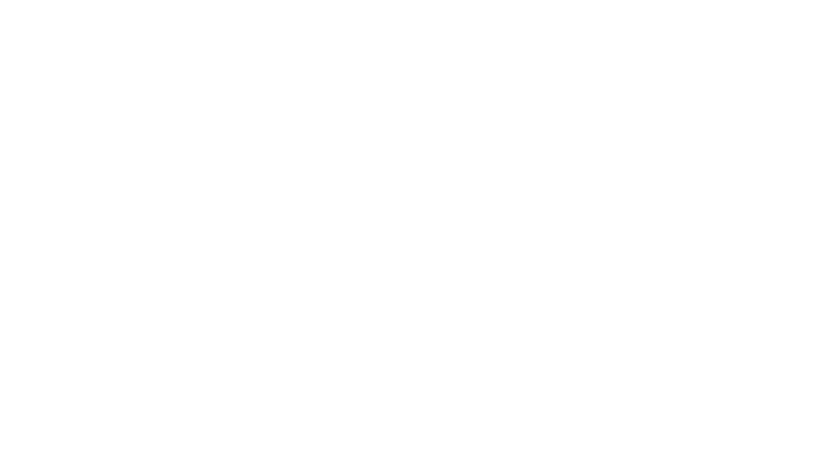
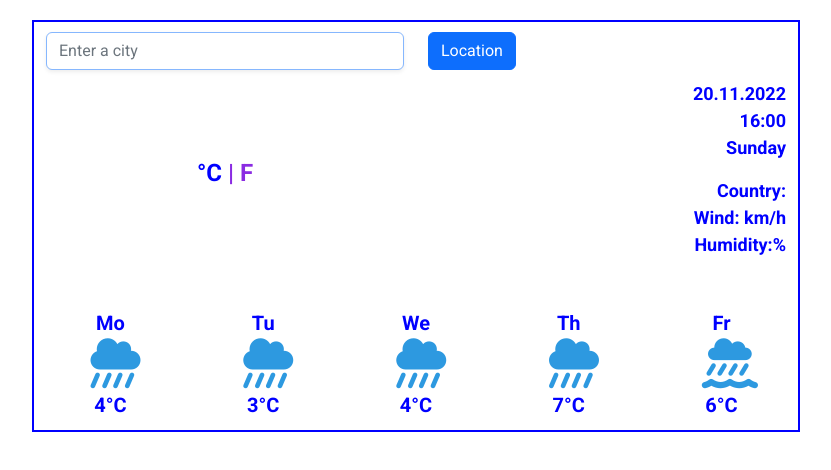
Before and after one commit to 169233/firstExperienceWithGitHub, a plain HTML site: page index.html in a window 1280 px wide. Shown: the whole page, without its empty margins (224-1055 px from the left). Drawn offline with nearby package versions, Linux system fonts and the light colour scheme; files that its build step writes are made by us from their sources.

Commit message:
Add files via upload

```diff
--- a/index.html
+++ b/index.html
@@ -1,12 +1,99 @@
 <!DOCTYPE html>
 <html lang="en">
-<head>
-    <meta charset="UTF-8">
-    <meta http-equiv="X-UA-Compatible" content="IE=edge">
-    <meta name="viewport" content="width=device-width, initial-scale=1.0">
-    <title>Document</title>
-</head>
-<body>
-
-</body>
+  <head>
+    <meta charset="UTF-8" />
+    <meta http-equiv="X-UA-Compatible" content="IE=edge" />
+    <meta name="viewport" content="width=device-width, initial-scale=1.0" />
+    <!-- CSS only -->
+    <link
+      href="https://cdn.jsdelivr.net/npm/bootstrap@5.2.2/dist/css/bootstrap.min.css"
+      rel="stylesheet"
+      integrity="sha384-Zenh87qX5JnK2Jl0vWa8Ck2rdkQ2Bzep5IDxbcnCeuOxjzrPF/et3URy9Bv1WTRi"
+      crossorigin="anonymous" />
+    <script
+      src="https://kit.fontawesome.com/9846938fb0.js"
+      crossorigin="anonymous"></script>
+    <link rel="preconnect" href="https://fonts.googleapis.com" />
+    <link rel="preconnect" href="https://fonts.gstatic.com" crossorigin />
+    <link
+      href="https://fonts.googleapis.com/css2?family=Roboto:ital,wght@0,100;0,300;0,400;0,500;0,700;0,900;1,100;1,300;1,400;1,500;1,700;1,900&display=swap"
+      rel="stylesheet" />
+    <script src="https://cdn.jsdelivr.net/npm/axios@1.1.2/dist/axios.min.js"></script>
+    <title>WeatherApp</title>
+    <link rel="stylesheet" href="src/style.css" />
+  </head>
+  <body>
+    <div class="container">
+      <div class="row">
+        <div class="col-6">
+      <form id="enterCity">
+        <input
+          id="searchCity"
+          class="form-control shadow-sm"
+          type="text"
+          placeholder="Enter a city"
+          autofocus="on" />
+          </div>
+        <div class="col-3">
+          <button id="location" type="button" class="btn btn-primary">
+            Location
+          </button>
+        </div>
+      </form>
+      </div>
+      <div class="row">
+        <div class="col main">
+          <h1></h1>
+          <i id="icon" ></i>
+          <br />
+          <div id="temperature">
+            <span id="celsium" class="celsium">°C</span>
+            <span id="fahrenheit" class="fahrenheit">| F</span>
+          </div>
+          <div id="description"></div>
+        </div>
+        <div class="col">
+          <ul>
+            <li id="date">20.11.2022</li>
+            <li id="time">16:00</li>
+            <li id="weekDay">Sunday</li>
+          </ul>
+          <ul>
+            <li>Country:<span id="country"></span></li>
+            <li>Wind: <span id="wind"></span> km/h</li>
+            <li>Humidity:<span id="humidity"></span>%</li>
+          </ul>
+        </div>
+      </div>
+      <br />
+      <div class="row">
+        <div class="col-1">
+          Mo
+          <i class="fa-solid fa-cloud-showers-heavy"></i>
+          4°C
+        </div>
+        <div class="col-1">
+          Tu
+          <i class="fa-solid fa-cloud-showers-heavy"></i>
+          3°C
+        </div>
+        <div class="col-1">
+          We
+          <i class="fa-solid fa-cloud-showers-heavy"></i>
+          4°C
+        </div>
+        <div class="col-1">
+          Th
+          <i class="fa-solid fa-cloud-showers-heavy"></i>
+          7°C
+        </div>
+        <div class="col-1">
+          Fr
+          <i class="fa-solid fa-cloud-showers-water"></i>
+          6°C
+        </div>
+      </div>
+    </div>
+    <script src="src/app.js"></script>
+  </body>
 </html>
--- /dev/null
+++ b/style.css
@@ -0,0 +1,77 @@
+body {
+  font-family: "Roboto", sans-serif;
+}
+.container {
+  display: block;
+  max-width: 60%;
+  margin-top: 20px;
+  margin-bottom: 20px;
+  border: solid 2px blue;
+}
+input {
+  margin: 10px 0;
+  border: solid 1px blue;
+  color: blue;
+  padding: 5px 10px;
+}
+button {
+  margin: 10px 0;
+  padding: 5px 10px;
+}
+h1 {
+  margin: 0;
+}
+i {
+  font-size: 50px;
+}
+.col.main {
+  text-align: center;
+  font-weight: bold;
+  font-size: 24px;
+  color: blue;
+}
+.celsium {
+  color: blue;
+  transition: all 150ms ease-in-out;
+}
+.celsium:hover {
+  cursor: pointer;
+}
+.fahrenheit {
+  color: blueviolet;
+  transition: all 150ms ease-in-out;
+}
+.fahrenheit:hover {
+  cursor: pointer;
+}
+ul {
+  list-style: none;
+}
+.col {
+  text-align: right;
+  color: blue;
+  font-size: 18px;
+  font-weight: bold;
+}
+.col-1 {
+  display: block;
+  margin: 0 auto;
+  text-align: center;
+  font-weight: bold;
+  margin-top: 10px;
+  margin-bottom: 10px;
+  color: blue;
+  font-size: 20px;
+  transition: all 150ms ease-in-out;
+}
+.col-1:hover {
+  cursor: pointer;
+}
+.fa-solid.fa-cloud-showers-heavy {
+  font-size: 50px;
+  color: rgb(45, 153, 224);
+}
+.fa-solid.fa-cloud-showers-water {
+  font-size: 50px;
+  color: rgb(45, 153, 224);
+}
```
Also changed, not shown: app.js (added, +115 -0 lines).
